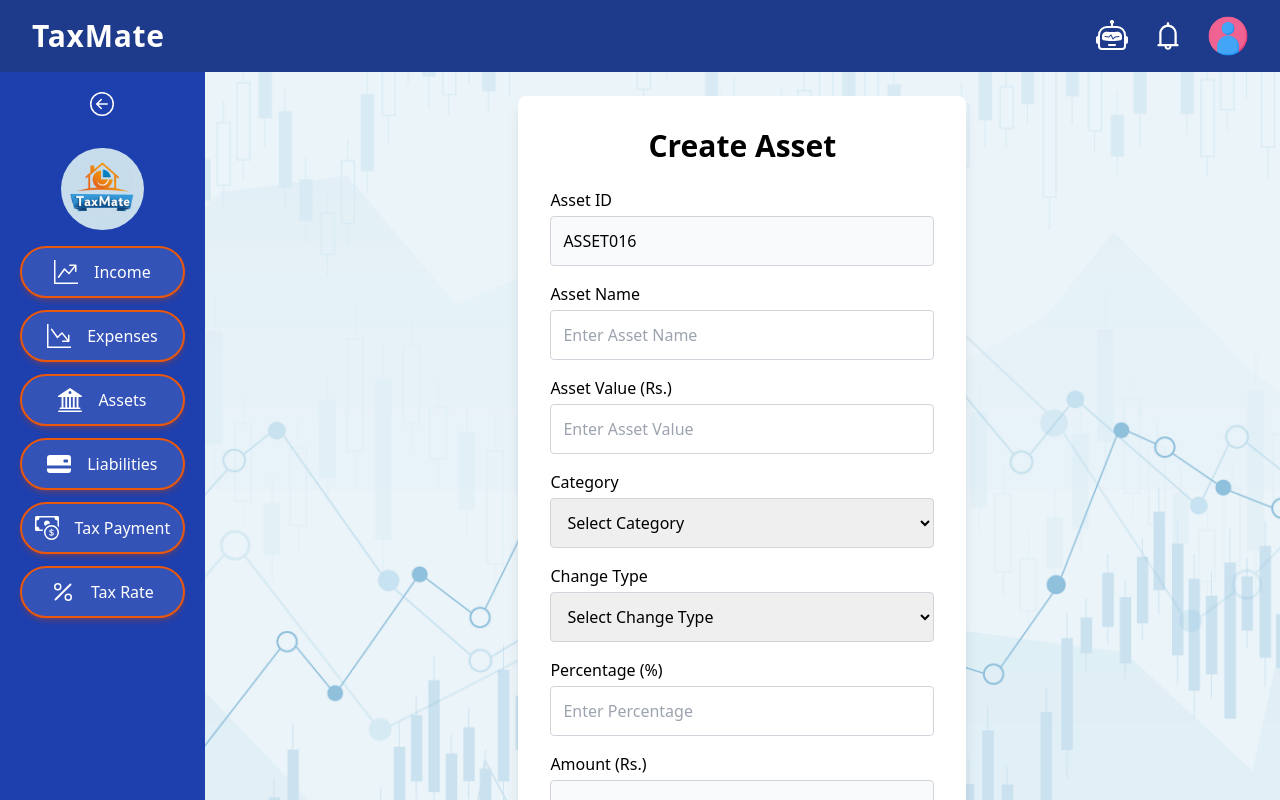
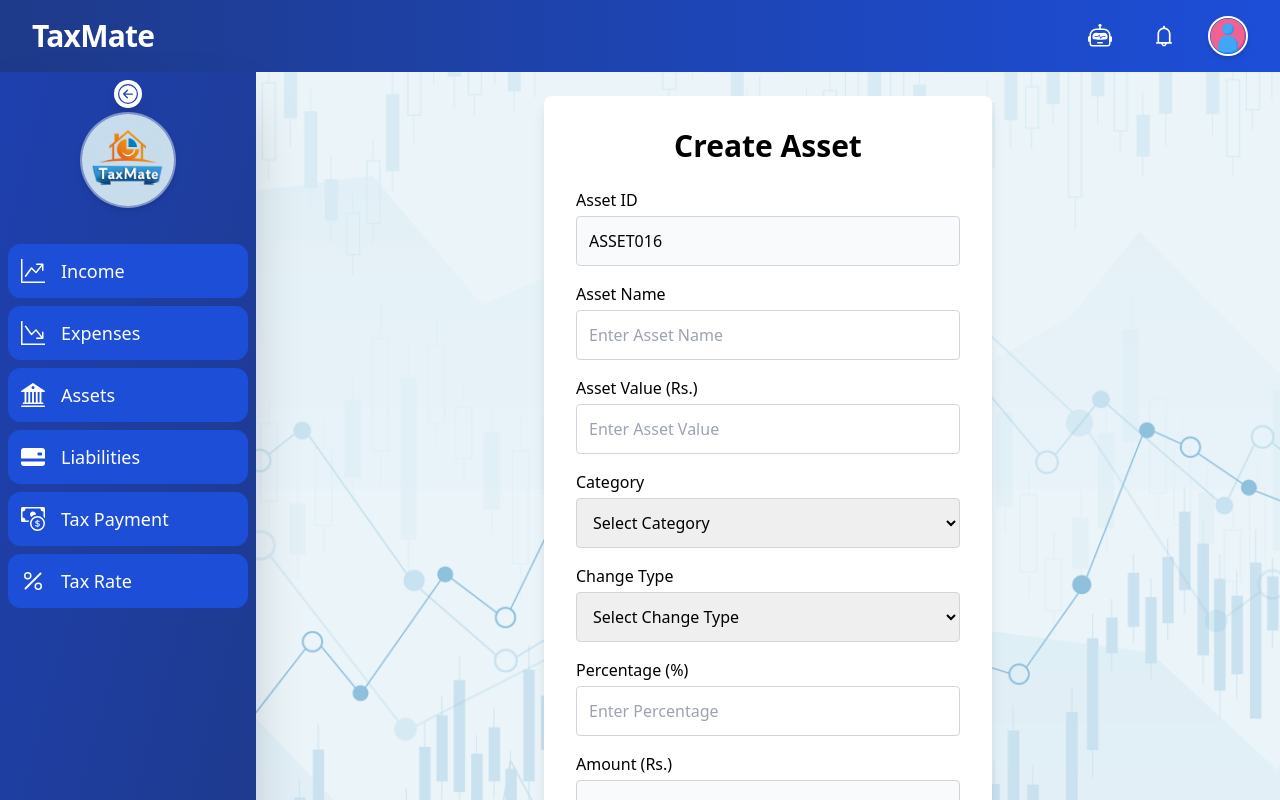
Before and after one commit to SageevanPRajah/TaxMate_frontend, a React (Vite) app: page /assets/create in a window 1280 px wide. Shown: the top 800 px of the page. Built offline with nearby package versions, Linux system fonts and the light colour scheme; no server answers.

Commit message:
Enhance Dashboard and TaxReliefCalculation components with improved styling and search functionality

```diff
--- a/src/components/Dashboard.jsx
+++ b/src/components/Dashboard.jsx
@@ -2,80 +2,131 @@ import { useState } from 'react';
 import { Link } from 'react-router-dom';
 import { useAuth } from '../hooks/useAuth';
 import { AiOutlineBell } from 'react-icons/ai';
-import { BsRobot, BsBox, BsGraphUpArrow, BsGraphDownArrow, BsBank2, BsCreditCard2BackFill, BsCashCoin, BsPercent, BsArrowLeftCircle, BsArrowRightCircle } from 'react-icons/bs';
+import {
+  BsRobot,
+  BsGraphUpArrow,
+  BsGraphDownArrow,
+  BsBank2,
+  BsCreditCard2BackFill,
+  BsCashCoin,
+  BsPercent,
+  BsArrowLeftCircle,
+  BsArrowRightCircle,
+} from 'react-icons/bs';
 
 const Dashboard = ({ children }) => {
   const { user, isAuthenticated } = useAuth();
   const [isCollapsed, setIsCollapsed] = useState(false);
 
+  const menuItems = [
+    { to: '/income', icon: BsGraphUpArrow, label: 'Income' },
+    { to: '/expense', icon: BsGraphDownArrow, label: 'Expenses' },
+    { to: '/assets', icon: BsBank2, label: 'Assets' },
+    { to: '/liabilities', icon: BsCreditCard2BackFill, label: 'Liabilities' },
+    { to: '/taxRelief', icon: BsCashCoin, label: 'Tax Payment' },
+    { to: '/taxrate', icon: BsPercent, label: 'Tax Rate' },
+  ];
+
   return (
-    <div className='flex flex-col w-full h-screen'>
+    <div className="flex flex-col w-full h-screen bg-gray-100">
       {/* Header */}
-      <header className='flex items-center justify-between w-full px-8 py-4 text-2xl font-bold text-white bg-blue-900 shadow-md'>
-        <div className='flex items-center gap-6'>
-          <span className='text-3xl font-extrabold tracking-wide'>TaxMate</span>
-        </div>
-        <nav className='flex items-center gap-6'>
-          <Link to='/chat' className='hover:underline'>
-            <BsRobot className='w-8 h-8' />
+      <header className="flex items-center justify-between px-8 py-4 shadow-xl bg-gradient-to-r from-blue-900 to-blue-700">
+        <h1 className="text-3xl font-extrabold tracking-tight text-white">TaxMate</h1>
+        <nav className="flex items-center gap-6">
+          <Link to="/chat" className="p-2 transition-colors rounded-full hover:bg-white/20" title="Chat">
+            <BsRobot className="w-6 h-6 text-white" />
           </Link>
-          <Link to='/notification' className='hover:underline'>
-            <AiOutlineBell className='w-8 h-8' />
+          <Link to="/notification" className="p-2 transition-colors rounded-full hover:bg-white/20" title="Notifications">
+            <AiOutlineBell className="w-6 h-6 text-white" />
           </Link>
-          {isAuthenticated ? (
-            <Link to='/profile'>
-              <img
-                src={user?.profilePicture || '/public/default-profile.png'}
-                alt='Profile'
-                className='w-10 h-10 rounded-full cursor-pointer'
-              />
-            </Link>
-          ) : (
-            <Link to='/login'>
-              <img
-                src='/public/default-profile.png'
-                alt='Login'
-                className='w-10 h-10 rounded-full cursor-pointer'
-              />
-            </Link>
-          )}
+          <Link to={isAuthenticated ? '/profile' : '/login'} title={isAuthenticated ? 'Profile' : 'Login'}>
+            <img
+              src={user?.profilePicture || '/public/default-profile.png'}
+              alt="Profile"
+              className="w-10 h-10 transition-transform border-2 border-white rounded-full shadow-md hover:scale-110"
+            />
+          </Link>
         </nav>
       </header>
 
-      <div className='flex flex-1 w-full'>
-        {/* Sidebar (Collapsible) */}
-        <aside className={`bg-blue-800 text-white p-5 flex flex-col gap-4 shadow-lg items-center transition-all ${isCollapsed ? 'w-20' : 'w-[16%]'}`}>
-          <button onClick={() => setIsCollapsed(!isCollapsed)} className='mb-4 text-white'>
-            {isCollapsed ? <BsArrowRightCircle className='w-6 h-6' /> : <BsArrowLeftCircle className='w-6 h-6' />}
+      <div className="flex flex-1">
+        {/* Sidebar */}
+        <aside
+          className={`relative flex flex-col items-center gap-8 bg-gradient-to-br from-blue-800 to-blue-900 backdrop-blur-lg transition-all duration-300 shadow-2xl ${
+            isCollapsed ? 'w-20 py-6' : 'w-64 py-10'
+          }`}
+        >
+          {/* Collapse Toggle */}
+          <button
+            onClick={() => setIsCollapsed(!isCollapsed)}
+            className="absolute p-1 text-blue-800 transition-colors transform -translate-x-1/2 bg-white rounded-full shadow-lg top-2 left-1/2 hover:bg-orange-500 hover:text-white"
+            title={isCollapsed ? 'Expand Sidebar' : 'Collapse Sidebar'}
+          >
+            {isCollapsed ? (
+              <BsArrowRightCircle className="w-5 h-5" />
+            ) : (
+              <BsArrowLeftCircle className="w-5 h-5" />
+            )}
           </button>
-          <Link to='/'>
-            <img src='/public/logo.png' alt='Logo' className={`${isCollapsed ? 'w-[70%]' : 'w-[50%]'} h-auto mx-auto rounded-full transition-all duration-300`} />
+
+          {/* Logo */}
+          <Link to="/">
+            <div
+              className={`flex items-center justify-center bg-white/20 backdrop-blur-md rounded-full border-2 border-white/30 shadow-md transition-all duration-300 ${
+                isCollapsed ? 'w-12 h-12 mt-6' : 'w-24 h-24 mt-0'
+              }`}
+            >
+              <img
+                src="/public/logo.png"
+                alt="Logo"
+                className={`rounded-full transition-transform duration-500 ease-out ${
+                  isCollapsed ? '' : 'hover:scale-110'
+                }`}
+              />
+            </div>
           </Link>
-          <nav className='flex flex-col gap-3 w-full'>
-            <Link to='/income' className='p-3 border-2 border-orange-600 rounded-full backdrop-blur-md bg-white/10 hover:bg-white/20 shadow-md shadow-orange-700/30 hover:shadow-orange-700/70 hover:scale-105 transition-all duration-300 text-center flex items-center justify-center gap-4'>
-              <BsGraphUpArrow className="w-6 h-6" /> {!isCollapsed && 'Income'}
-            </Link>
-            <Link to='/expense' className='flex items-center justify-center gap-4 p-3 text-center transition-all duration-300 border-2 border-orange-600 rounded-full shadow-md backdrop-blur-md bg-white/10 hover:bg-white/20 shadow-orange-700/30 hover:shadow-orange-700/70 hover:scale-105'>
-              <BsGraphDownArrow className="w-6 h-6" /> {!isCollapsed && 'Expenses'}
-            </Link>
-            <Link to='/assets' className='flex items-center justify-center gap-4 p-3 text-center transition-all duration-300 border-2 border-orange-600 rounded-full shadow-md backdrop-blur-md bg-white/10 hover:bg-white/20 shadow-orange-700/30 hover:shadow-orange-700/70 hover:scale-105'>
-              <BsBank2 className="w-6 h-6" /> {!isCollapsed && 'Assets'}
-            </Link>
-            <Link to='/liabilities' className='flex items-center justify-center gap-4 p-3 text-center transition-all duration-300 border-2 border-orange-600 rounded-full shadow-md backdrop-blur-md bg-white/10 hover:bg-white/20 shadow-orange-700/30 hover:shadow-orange-700/70 hover:scale-105'>
-              <BsCreditCard2BackFill className="w-6 h-6" /> {!isCollapsed && 'Liabilities'}
-            </Link>
-            <Link to='/taxRelief' className='p-3 border-2 border-orange-600 rounded-full backdrop-blur-md bg-white/10 hover:bg-white/20 shadow-md shadow-orange-700/30 hover:shadow-orange-700/70 hover:scale-105 transition-all duration-300 text-center flex items-center justify-center gap-4'>
-              <BsCashCoin className="w-6 h-6" /> {!isCollapsed && 'Tax Payment'}
-            </Link>
-            <Link to='/taxrate' className='flex items-center justify-center gap-4 p-3 text-center transition-all duration-300 border-2 border-orange-600 rounded-full shadow-md backdrop-blur-md bg-white/10 hover:bg-white/20 shadow-orange-700/30 hover:shadow-orange-700/70 hover:scale-105'>
-              <BsPercent className="w-6 h-6" /> {!isCollapsed && 'Tax Rate'}
-            </Link>
+
+          {/* Menu Items */}
+          <nav className="flex flex-col items-center w-full px-2">
+            {menuItems.map(({ to, icon: Icon, label }) => (
+              <Link
+                key={to}
+                to={to}
+                className={`group flex items-center w-full p-3 my-1 transition-colors duration-300 rounded-xl border ${
+                  isCollapsed
+                    ? 'border-transparent hover:border-white/30 hover:bg-white/10'
+                    : 'bg-blue-700 border-blue-700 hover:bg-white'
+                }`}
+                title={label}
+              >
+                <Icon
+                  className={`w-6 h-6 transition-colors ${
+                    isCollapsed
+                      ? 'text-white hover:text-blue-700'
+                      : 'text-white group-hover:text-blue-700'
+                  }`}
+                />
+                {!isCollapsed && (
+                  <span
+                    className={`ml-4 text-lg font-medium transition-colors ${
+                      isCollapsed
+                        ? 'text-white hover:text-blue-700'
+                        : 'text-white group-hover:text-blue-700'
+                    }`}
+                  >
+                    {label}
+                  </span>
+                )}
+              </Link>
+            ))}
           </nav>
         </aside>
 
-
-        {/* Content */}
-        <main className='w-[84%] p-6 bg-gray-100 flex-1 overflow-y-auto bg-cover bg-center' style={{ backgroundImage: "url('/backrd4.png')" }}>
+        {/* Main Content */}
+        <main
+          className="flex-1 p-6 overflow-y-auto bg-center bg-cover"
+          style={{ backgroundImage: "url('/backrd4.png')" }}
+        >
           {children}
         </main>
       </div>
--- a/src/pages/tax_relief_and_calculation/taxReliefCalculation.jsx
+++ b/src/pages/tax_relief_and_calculation/taxReliefCalculation.jsx
@@ -8,6 +8,7 @@ import Dashboard from '../../components/Dashboard';
 import DeleteTaxRelief from './deleteTaxRelief';
 import jsPDF from 'jspdf';
 import 'jspdf-autotable';
+import { AiOutlineSearch } from 'react-icons/ai';
 
 
 const TaxReliefCalculation = () => {
@@ -173,17 +174,22 @@ const TaxReliefCalculation = () => {
         <Spinner />
       ) : (
         <div className='p-4 overflow-auto bg-white rounded-lg shadow-md'>
-          <div className='flex justify-end gap-2 pt-2 pb-4'>
-
-            <input
-          type='text'
-          placeholder='Search by Year'
+          <div className="flex items-center justify-end gap-2 pt-2 pb-4">
+           <div className="relative">
+           <AiOutlineSearch className="absolute text-gray-400 transform -translate-y-1/2 left-3 top-1/2" />
+          <input
+          type="text"
+          placeholder="Search by Year…"
           value={searchYear}
-          onChange={(e) => setSearchYear(e.target.value)}
-          className='flex justify-center gap-2 px-3 pt-1 pb-3 font-semibold text-black border border-black rounded'
-        />
-            <Link to='/taxRelief/addTaxRelief' className='flex items-center px-4 py-2 font-bold text-white bg-blue-600 rounded hover:bg-blue-800'>
-              <MdOutlineAddBox className='mr-2' /> Add Tax Relief
+          onChange={e => setSearchYear(e.target.value)}
+          className="w-64 py-2 pl-10 pr-4 text-sm font-medium text-gray-700 transition border border-gray-300 rounded-lg shadow-sm focus:outline-none focus:ring-2 focus:ring-blue-400 focus:border-transparent"
+            />
+           </div>
+            <Link
+             to="/taxRelief/addTaxRelief"
+             className="flex items-center px-4 py-2 font-bold text-white transition bg-blue-600 rounded hover:bg-blue-800"
+            >
+              <MdOutlineAddBox className="mr-2" /> Add Tax Relief
             </Link>
           </div>
 
```
